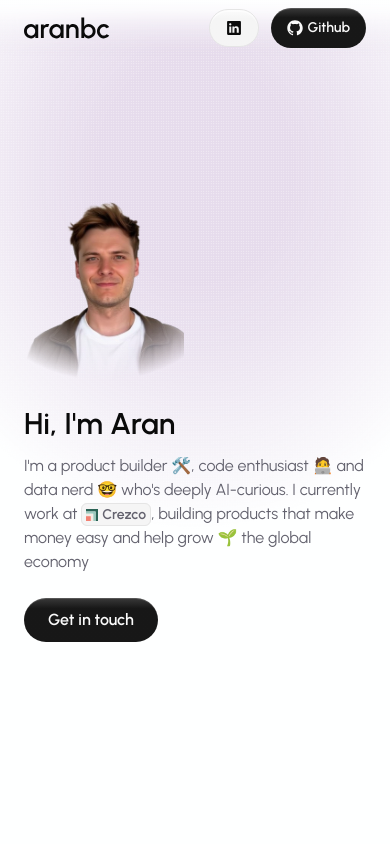
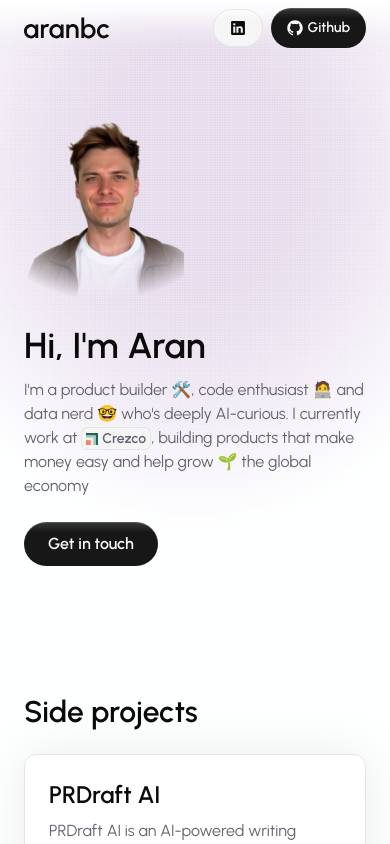
Before and after one commit to aranbruce/aranbc.com, a Next.js app: page / in a window 390 px wide. Shown: the top 844 px of the page. Built offline with nearby package versions, Linux system fonts and the light colour scheme.

Commit message:
style: refine heading sizes and layout adjustments for improved readability

```diff
--- a/app/blog/[slug]/page.tsx
+++ b/app/blog/[slug]/page.tsx
@@ -89,7 +89,7 @@ export default async function Blog(props: { params: Promise<Params> }) {
             }),
           }}
         />
-        <h1 className="title text-foreground text-2xl font-semibold tracking-tighter">
+        <h1 className="title text-foreground font-semibold tracking-tighter">
           {post.metadata.title}
         </h1>
         <div className="mt-2 mb-8 flex items-center justify-between text-sm">
--- a/app/globals.css
+++ b/app/globals.css
@@ -194,20 +194,24 @@
   @apply text-foreground mt-6 mb-2 font-semibold;
 }
 
-.prose h1 {
-  @apply text-3xl;
+.prose h1,
+h1 {
+  @apply text-4xl md:text-5xl;
 }
 
-.prose h2 {
-  @apply text-2xl;
+.prose h2,
+h2 {
+  @apply text-3xl md:text-4xl;
 }
 
-.prose h3 {
-  @apply text-xl;
+.prose h3,
+h3 {
+  @apply text-2xl md:text-3xl;
 }
 
-.prose h4 {
-  @apply text-lg;
+.prose h4,
+h4 {
+  @apply text-xl md:text-2xl;
 }
 
 .prose strong {
--- a/app/layout.tsx
+++ b/app/layout.tsx
@@ -82,7 +82,7 @@ export default function RootLayout({
                 } as React.CSSProperties
               }
             />
-            <main className="flex-1 pb-24">{children}</main>
+            <main className="z-1 flex-1 pb-24">{children}</main>
             <Footer />
           </div>
         </ThemeProvider>
--- a/app/not-found.tsx
+++ b/app/not-found.tsx
@@ -4,7 +4,7 @@ export default function NotFound() {
   return (
     <div className="flex min-h-svh w-full flex-col items-center justify-center gap-y-4">
       <div className="flex flex-col items-center gap-y-2 text-center">
-        <h1 className="text-foreground text-3xl font-semibold">
+        <h1 className="text-foreground font-semibold">
           🤷 Something went wrong
         </h1>
         <p className="text-secondary-foreground">
--- a/app/og/route.tsx
+++ b/app/og/route.tsx
@@ -8,7 +8,7 @@ export async function GET(request: Request) {
     (
       <div tw="flex flex-col w-full h-full items-center justify-center bg-white">
         <div tw="flex flex-col md:flex-row w-full py-12 px-4 md:items-center justify-between p-8">
-          <h2 tw="flex flex-col text-4xl font-semibold tracking-tight text-left">
+          <h2 tw="flex flex-colfont-semibold tracking-tight text-left">
             {title}
           </h2>
         </div>
--- a/app/page.tsx
+++ b/app/page.tsx
@@ -23,7 +23,7 @@ export default function Home() {
           />
           <div className="flex flex-col items-start gap-y-6">
             <div className="flex flex-col gap-y-3">
-              <h1 className="text-foreground text-3xl font-semibold md:text-4xl">
+              <h1 className="text-foreground font-semibold">
                 Hi, I&apos;m Aran
               </h1>
               <p className="text-secondary-foreground md:text-lg">
@@ -57,9 +57,7 @@ export default function Home() {
         </div>
       </Section>
       <Section>
-        <h2 className="text-foreground text-4xl font-semibold">
-          Side projects
-        </h2>
+        <h2 className="text-foreground font-semibold">Side projects</h2>
         <div className="flex w-full flex-col gap-y-10 pb-20">
           <ProjectCard
             href="https://prdraft.ai/"
@@ -131,7 +129,7 @@ export default function Home() {
         </div>
       </Section>
       <Section>
-        <h2 className="text-foreground text-4xl font-semibold">Read my blog</h2>
+        <h2 className="text-foreground font-semibold">Read my blog</h2>
         <BlogPosts />
       </Section>
     </main>
--- a/components/error-boundary.tsx
+++ b/components/error-boundary.tsx
@@ -31,7 +31,7 @@ export class ErrorBoundary extends Component<Props, State> {
       return (
         this.props.fallback || (
           <div className="flex min-h-[400px] flex-col items-center justify-center gap-4 p-8 text-center">
-            <h2 className="text-foreground text-2xl font-semibold">
+            <h2 className="text-foreground font-semibold">
               Something went wrong
             </h2>
             <p className="text-secondary-foreground">
--- a/components/header.tsx
+++ b/components/header.tsx
@@ -9,10 +9,7 @@ export function Header() {
   return (
     <nav
       className={cn(
-        // Base layout
-        "fixed z-10 flex w-full flex-col items-center px-6 py-2 md:px-12 lg:px-16",
-        // Visual effects
-        // "backdrop-blur-[1px]",
+        "fixed z-20 flex w-full flex-col items-center px-6 py-2 md:px-12 lg:px-16",
       )}
     >
       <div className="flex w-full max-w-5xl flex-row items-center justify-between">
@@ -23,7 +20,7 @@ export function Header() {
         >
           <Logo />
         </Link>
-        <div className="flex flex-row items-center gap-x-3">
+        <div className="flex flex-row items-center gap-x-2">
           <Button
             variant="secondary"
             size="small"
--- a/components/project-card.tsx
+++ b/components/project-card.tsx
@@ -43,7 +43,7 @@ export function ProjectCard({
           isHorizontal ? "col-span-2" : "",
         )}
       >
-        <h3 className="text-foreground text-2xl font-semibold">{title}</h3>
+        <h3 className="text-foreground font-semibold">{title}</h3>
         <p className="text-secondary-foreground">{description}</p>
       </div>
       <div
--- a/components/section.tsx
+++ b/components/section.tsx
@@ -16,7 +16,7 @@ export default function Section({
     <section className={cn("flex flex-col items-center", className)}>
       <div
         className={cn(
-          "flex w-full max-w-5xl flex-col items-start gap-y-6 px-6 pb-4 pt-48 md:px-12 lg:px-24",
+          "flex w-full max-w-5xl flex-col items-start gap-y-6 px-6 pt-28 pb-4 md:px-12 md:pt-48 lg:px-24",
           contentClassName,
         )}
       >
```
